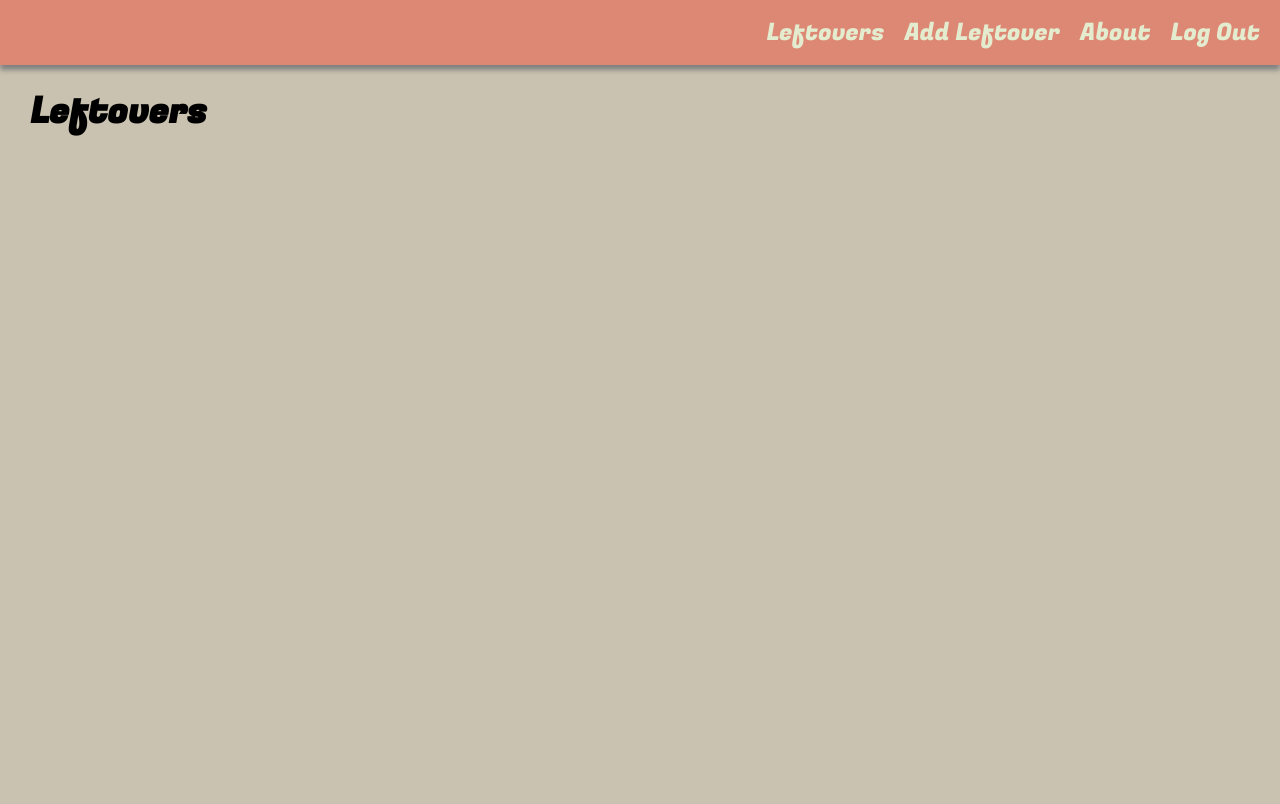
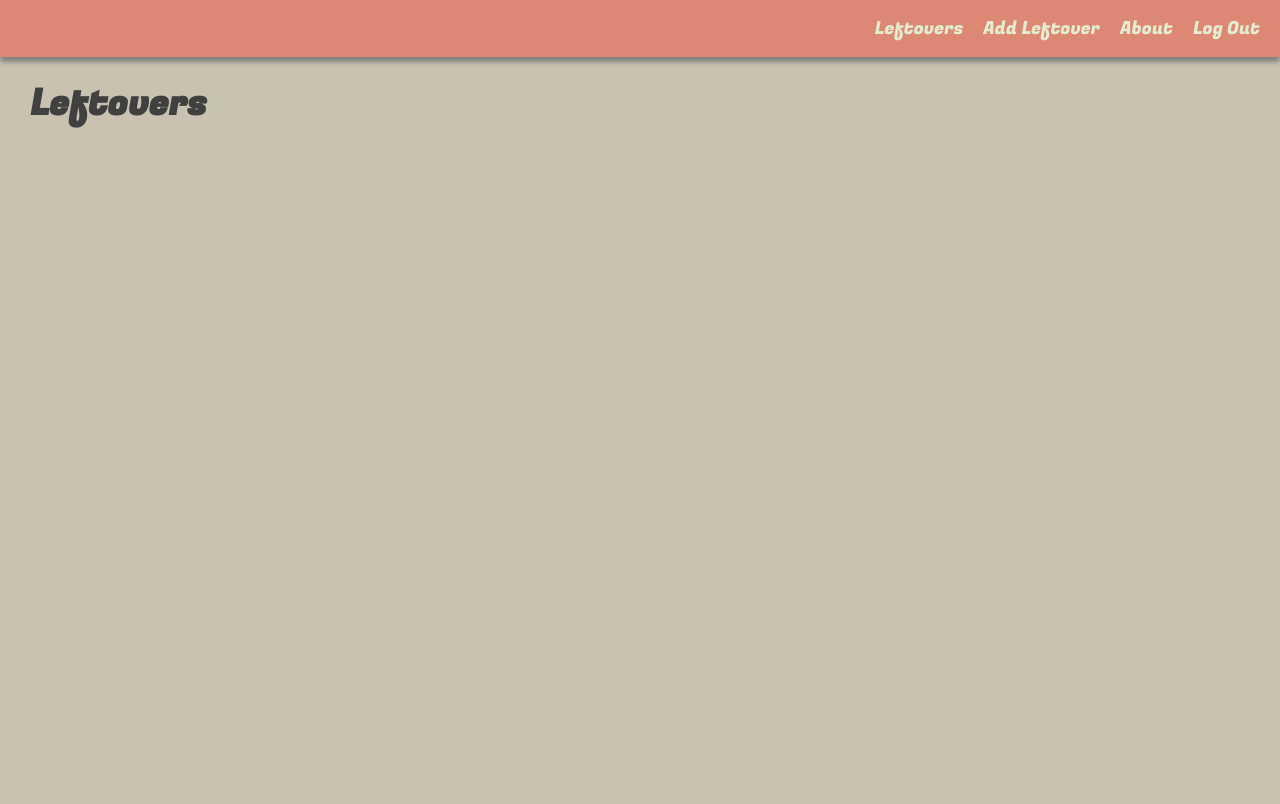
Before and after one commit to psison92/tupperwhere, a Django app: page /leftovers/ in a window 1280 px wide. Before the commit the page ends 136 px from the top, so only its background shows below. Run offline with Django 4.2, Linux system fonts and the light colour scheme; the visitor is signed in with stand-in values (Sample User, id 1); data that the repository does not hold is empty.

Commit message:
add mobile responsive design

```diff
--- a/main_app/static/css/base.css
+++ b/main_app/static/css/base.css
@@ -23,6 +23,7 @@ body {
   flex-direction: column;
   align-items: center;
   background: #C9C2B0;
+  color: #404040;
   font-family: 'Fugaz One', cursive;
   min-height: 100vh;
   --nav-bg: rgba(104, 197, 248, .7);
@@ -74,6 +75,7 @@ main {
 
 h2 {
   font-size: var(--font-xl);
+  color: #404040;
 }
 
 nav a {
@@ -165,3 +167,32 @@ nav li {
 .page-content {
   font-size: var(--font-reg);
 }
+
+@media only screen and (min-width: 360px) {
+  header {
+    position: fixed;
+    bottom: 0;
+    width: 100%;
+    overflow: hidden;
+  }
+
+  nav a {
+    font-size: var(--font-l);
+  }
+}
+
+@media only screen and (min-width: 768px) {
+  header {
+    position: sticky;
+    display: flex;
+    flex-direction: row;
+    top: 0;
+    align-items: center;
+  }
+
+  main {
+    max-width: 1300px;
+    min-height: calc(100vh - 53px);
+  }
+
+}
--- a/main_app/static/css/leftovers/leftover-index.css
+++ b/main_app/static/css/leftovers/leftover-index.css
@@ -10,8 +10,8 @@
   width: 275px;
   margin: 10px;
   border-radius: 5px;
-  border: #6E6E6E solid 1px;
-  box-shadow: 8px 8px #83BAB9;
+  border: #6E6E6E solid 2px;
+  box-shadow: 8px 8px #5AC8BE;
   background-color: #FCF2DD;
 }
 
```
